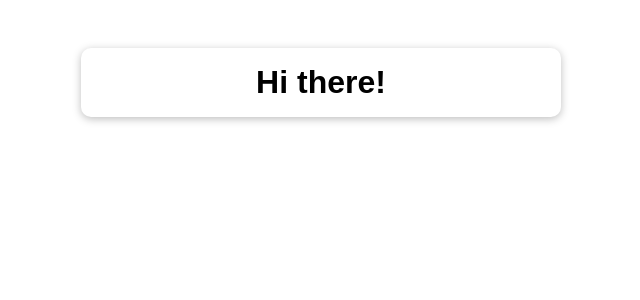
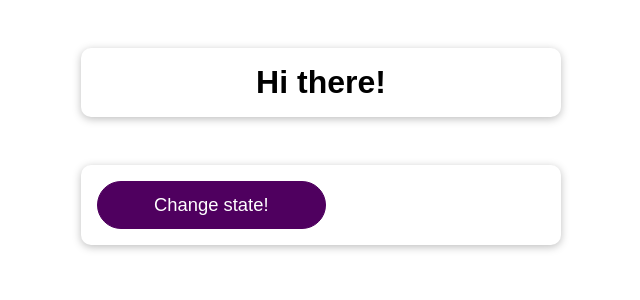
Before and after one commit to brameldering/react-deepdive, a React (Create React App) app: page / in a window 1280 px wide. Shown: the top 300 px of the page, without its empty margins (319-959 px from the left). Built offline with nearby package versions, Linux system fonts and the light colour scheme.

Commit message:
Added useState and button to test state

```diff
--- a/src/App.js
+++ b/src/App.js
@@ -1,12 +1,25 @@
-import React from 'react';
-
-import './App.css';
+import React, { useState } from "react";
+import Button from "./components/UI/Button/Button";
+import "./App.css";
 
 function App() {
+  const [showParagraph, setIsShowParagraph] = useState(false);
+
+  const toggleParagrahHandler = (event) => {
+    event.preventDefault();
+    setIsShowParagraph(!showParagraph);
+  };
+
   return (
-    <div className="app">
-      <h1>Hi there!</h1>
-    </div>
+    <>
+      <div className='app'>
+        <h1>Hi there!</h1>
+        {showParagraph && <p>This is new!</p>}
+      </div>
+      <div className='app'>
+        <Button onClick={toggleParagrahHandler}>Change state!</Button>
+      </div>
+    </>
   );
 }
 
```
